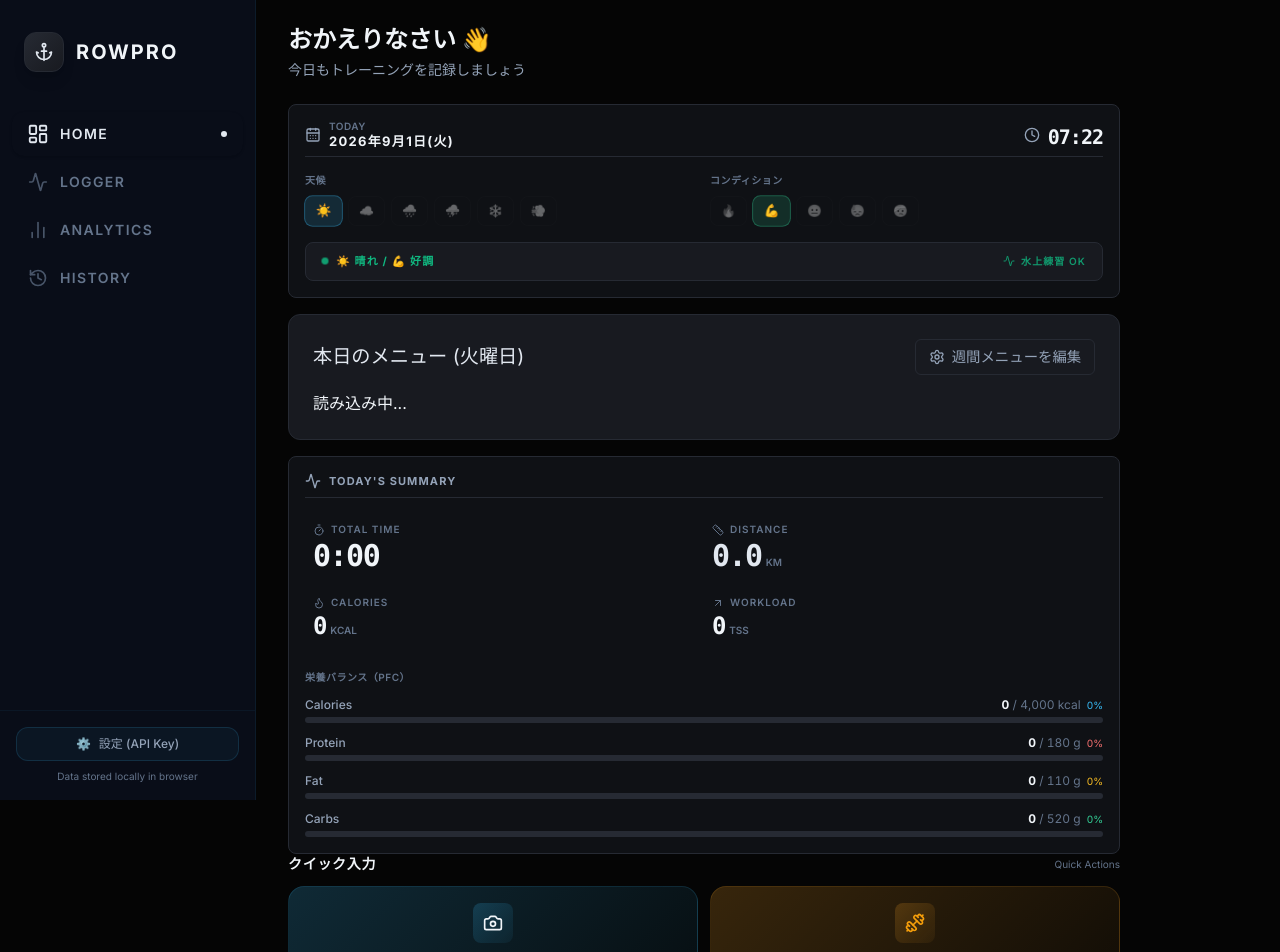
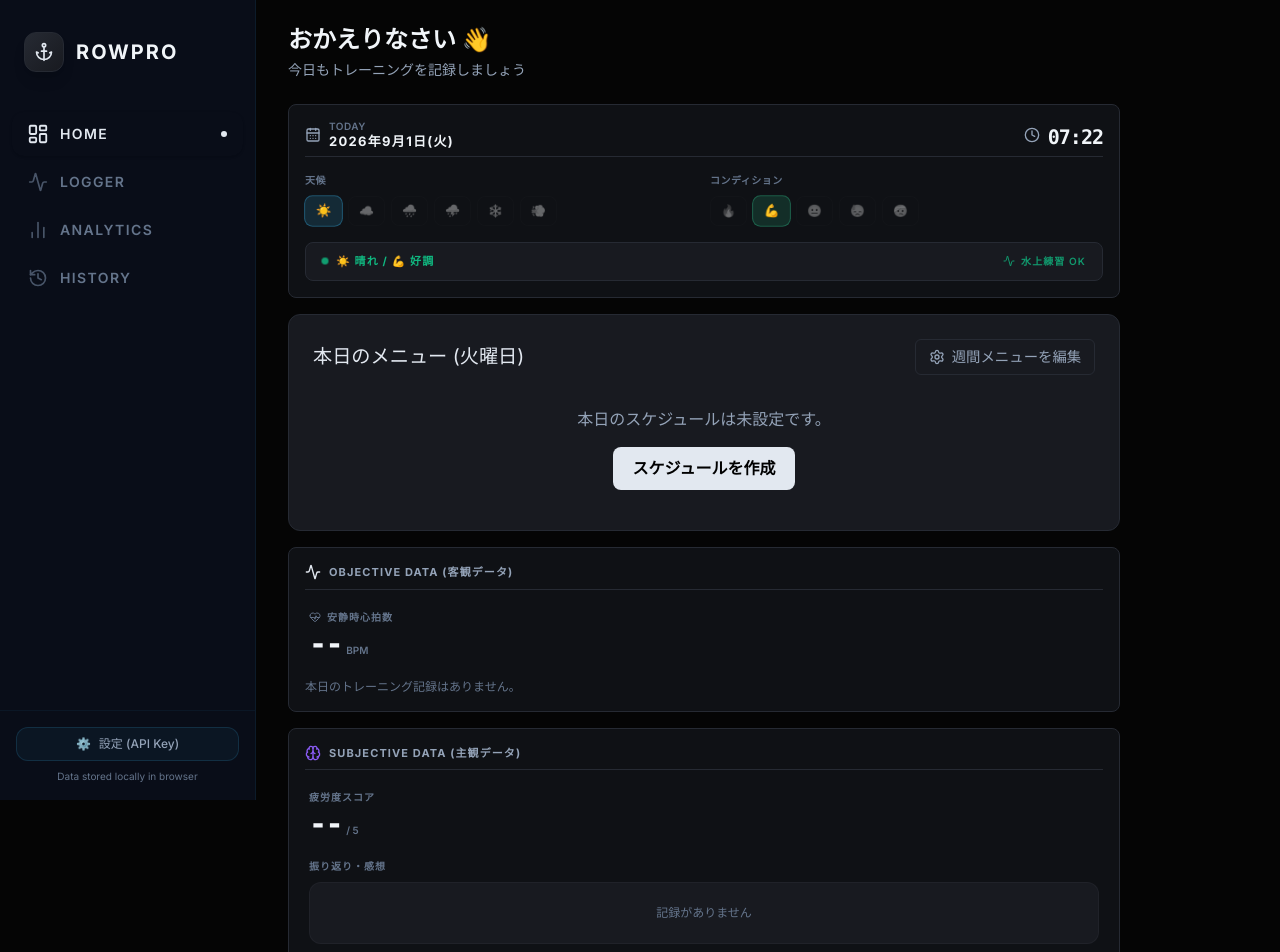
Before and after one commit to K-Uchida-Chem/rowing-app, a React (Vite) app: page / in a window 1280 px wide. Shown: the top 952 px of the page. Built offline with nearby package versions, Linux system fonts and the light colour scheme.

Commit message:
UI Redesign: Group TodayStats into Objective, Subjective, and Physical data

```diff
--- a/src/components/home/TodayStats.jsx
+++ b/src/components/home/TodayStats.jsx
@@ -1,19 +1,19 @@
 import { useState, useEffect } from 'react';
-import { Activity, Flame, Ruler, Timer, ArrowUpRight } from 'lucide-react';
-import { NUTRITION_TARGETS, STRENGTH_EXERCISES } from '../../db/masterData';
-import db from '../../db/database';
+import { Activity, HeartPulse, Brain, Bed, Scale, Trophy } from 'lucide-react';
+import { STRENGTH_EXERCISES } from '../../db/masterData';
+import db, { getBest2kTT } from '../../db/database';
 
 /**
- * Today's summary stats — shows nutrition progress and recent training stats.
+ * Today's summary stats — Shows objective, subjective, and physical data.
  * Shows live data from IndexedDB.
  */
 export default function TodayStats() {
   const [data, setData] = useState({
     ergo: [],
     strength: [],
-    nutrition: [],
+    condition: null,
     bodyWeight: null,
-    sleepHours: null,
+    best2kTT: null,
   });
 
   useEffect(() => {
@@ -21,33 +21,21 @@ export default function TodayStats() {
       const today = new Date().toISOString().split('T')[0];
       const ergo = await db.ergoRecords.where('date').equals(today).toArray();
       const strength = await db.strengthRecords.where('date').equals(today).toArray();
-      const nutrition = await db.nutritionRecords.where('date').equals(today).toArray();
       const bodyWeightList = await db.bodyWeightRecords.where('date').equals(today).toArray();
       const conditionList = await db.conditionRecords.where('date').equals(today).toArray();
+      const bestTT = await getBest2kTT();
 
       setData({
         ergo,
         strength,
-        nutrition,
+        condition: conditionList.length > 0 ? conditionList[0] : null,
         bodyWeight: bodyWeightList.length > 0 ? bodyWeightList[0].weight : null,
-        sleepHours: conditionList.length > 0 ? conditionList[0].sleepHours : null,
+        best2kTT: bestTT,
       });
     };
 
     fetchTodayData();
   }, []);
-
-  // Calculate nutrition totals
-  const nutritionToday = data.nutrition.reduce(
-    (acc, curr) => {
-      acc.calories += curr.calories || 0;
-      acc.protein += curr.protein || 0;
-      acc.fat += curr.fat || 0;
-      acc.carbs += curr.carbs || 0;
-      return acc;
-    },
-    { calories: 0, protein: 0, fat: 0, carbs: 0 }
-  );
 
   // Strength details logic: group by exercise and find max weight
   const strengthSummary = data.strength.reduce((acc, curr) => {
@@ -61,157 +49,97 @@ export default function TodayStats() {
     return acc;
   }, {});
 
-  const targets = NUTRITION_TARGETS;
+  // Calculate 2k TT Diff
+  const today2k = data.ergo.find(r => r.type === '2kTT');
+  let ttDiff = null;
+  if (today2k && data.best2kTT && today2k.time) {
+    const parseSecs = (str) => {
+      if (!str) return 0;
+      const parts = str.split(':');
+      if (parts.length === 2) return parseInt(parts[0]) * 60 + parseFloat(parts[1]);
+      if (parts.length === 3) return parseInt(parts[0]) * 3600 + parseInt(parts[1]) * 60 + parseFloat(parts[2]);
+      return 0;
+    };
+    const todaySecs = parseSecs(today2k.time);
+    const bestSecs = parseSecs(data.best2kTT.time);
 
-  const macros = [
-    {
-      label: 'Calories',
-      current: nutritionToday.calories,
-      target: targets.calories,
-      unit: 'kcal',
-      color: '#38bdf8',
-      gradient: 'linear-gradient(90deg, #38bdf8, #818cf8)',
-    },
-    {
-      label: 'Protein',
-      current: nutritionToday.protein,
-      target: targets.protein,
-      unit: 'g',
-      color: '#f87171',
-      gradient: 'linear-gradient(90deg, #f87171, #fb923c)',
-    },
-    {
-      label: 'Fat',
-      current: nutritionToday.fat,
-      target: targets.fat,
-      unit: 'g',
-      color: '#fbbf24',
-      gradient: 'linear-gradient(90deg, #fbbf24, #f59e0b)',
-    },
-    {
-      label: 'Carbs',
-      current: nutritionToday.carbs,
-      target: targets.carbs,
-      unit: 'g',
-      color: '#34d399',
-      gradient: 'linear-gradient(90deg, #34d399, #10b981)',
-    },
-  ];
+    if (todaySecs > 0 && bestSecs > 0 && today2k.id !== data.best2kTT.id) {
+      const diff = todaySecs - bestSecs;
+      ttDiff = {
+        diffStr: diff > 0 ? `+${diff.toFixed(1)}s` : `${diff.toFixed(1)}s`,
+        isPB: diff < 0,
+        bestTime: data.best2kTT.time
+      };
+    } else if (today2k.id === data.best2kTT.id) {
+      ttDiff = { diffStr: 'New PB!', isPB: true, bestTime: today2k.time };
+    }
+  }
 
-  // Calculate ergo totals for stats
-  const ergoStats = data.ergo.reduce((acc, curr) => {
-    acc.distance += Number(curr.distance) || 0;
-    if (curr.time) {
-      const parts = curr.time.split(':');
-      let secs = 0;
-      if (parts.length === 3) {
-        secs = parseInt(parts[0]) * 3600 + parseInt(parts[1]) * 60 + parseFloat(parts[2]);
-      } else if (parts.length === 2) {
-        secs = parseInt(parts[0]) * 60 + parseFloat(parts[1]);
-      }
-      acc.timeSeconds += secs;
-    }
-    return acc;
-  }, { distance: 0, timeSeconds: 0 });
-
-  const formatTime = (totalSeconds) => {
-    if (!totalSeconds) return '0:00';
-    const h = Math.floor(totalSeconds / 3600);
-    const m = Math.floor((totalSeconds % 3600) / 60);
-    const s = Math.floor(totalSeconds % 60);
-    if (h > 0) return `${h}:${m.toString().padStart(2, '0')}:${s.toString().padStart(2, '0')}`;
-    return `${m}:${s.toString().padStart(2, '0')}`;
-  };
-
-  // Mock TSS based on time/distance, or just use 0 if none
-  const calculateTSS = () => {
-    // Rough estimate: 1 hour of UT2 is roughly 40-50 TSS
-    if (ergoStats.timeSeconds === 0) return 0;
-    return Math.round((ergoStats.timeSeconds / 3600) * 50);
-  };
-
-  const stats = {
-    time: formatTime(ergoStats.timeSeconds),
-    distance: ergoStats.distance,
-    calories: nutritionToday.calories,
-    tss: calculateTSS()
-  };
+  // Combine Memos
+  const memos = [];
+  if (data.condition?.memo) memos.push(`【体調】${data.condition.memo}`);
+  data.ergo.forEach((r, i) => { if (r.memo) memos.push(`【エルゴ${i+1}】${r.memo}`); });
+  data.strength.forEach((r, i) => { if (r.memo) memos.push(`【ウェイト${i+1}】${r.memo}`); });
 
   return (
+    <div className="space-y-4">
+      {/* 1. 客観データ (Objective Data) */}
       <div className="glass-card p-4">
-      <div className="flex items-center justify-between mb-6 border-b border-[var(--color-surface-600)] pb-2">
-        <div className="flex items-center gap-2">
-          <Activity size={16} className="text-[var(--color-text-secondary)]" />
+        <div className="flex items-center gap-2 mb-5 border-b border-[var(--color-surface-600)] pb-2">
+          <Activity size={16} className="text-[var(--color-accent-primary)]" />
           <h2 className="text-[11px] uppercase tracking-widest font-bold text-[var(--color-text-secondary)]">
-            Today's Summary
+            Objective Data (客観データ)
           </h2>
+        </div>
+
+        <div className="grid grid-cols-2 gap-4 mb-5 px-1">
+          <div className="flex flex-col">
+            <div className="flex items-center gap-1.5 text-[10px] uppercase tracking-widest font-semibold text-[var(--color-text-muted)] mb-1">
+              <HeartPulse size={12} /> 安静時心拍数
+            </div>
+            <div className="flex items-baseline gap-1">
+              <span className="text-3xl font-bold font-mono tracking-tighter text-[var(--color-text-primary)] leading-none">
+                {data.condition?.restingHR || '--'}
+              </span>
+              <span className="text-[10px] font-semibold text-[var(--color-text-muted)] uppercase">bpm</span>
             </div>
           </div>
 
-      <div className="grid grid-cols-2 gap-x-4 gap-y-6 mb-8 mt-2 px-2">
+          {today2k && ttDiff && (
             <div className="flex flex-col">
               <div className="flex items-center gap-1.5 text-[10px] uppercase tracking-widest font-semibold text-[var(--color-text-muted)] mb-1">
-            <Timer size={12} /> Total Time
+                <Trophy size={12} /> 2k TT 差分
               </div>
-          <div className="text-3xl font-bold font-mono tracking-tighter text-[var(--color-text-primary)] leading-none">
-            {stats.time}
+              <div className="flex items-baseline gap-1">
+                <span className={`text-2xl font-bold font-mono tracking-tighter leading-none ${ttDiff.isPB ? 'text-[var(--color-accent-success)]' : 'text-[var(--color-accent-warning)]'}`}>
+                  {ttDiff.diffStr}
+                </span>
+                <span className="text-[10px] font-semibold text-[var(--color-text-muted)] uppercase ml-1">
+                  (PB: {ttDiff.bestTime})
+                </span>
               </div>
             </div>
-
-        <div className="flex flex-col">
-          <div className="flex items-center gap-1.5 text-[10px] uppercase tracking-widest font-semibold text-[var(--color-text-muted)] mb-1">
-            <Ruler size={12} /> Distance
-          </div>
-          <div className="flex items-baseline gap-1">
-            <span className="text-3xl font-bold font-mono tracking-tighter text-[var(--color-accent-primary)] leading-none">
-              {(stats.distance / 1000).toFixed(1)}
-            </span>
-            <span className="text-[10px] font-semibold text-[var(--color-text-muted)] uppercase">km</span>
-          </div>
+          )}
         </div>
 
-        <div className="flex flex-col">
-          <div className="flex items-center gap-1.5 text-[10px] uppercase tracking-widest font-semibold text-[var(--color-text-muted)] mb-1">
-            <Flame size={12} /> Calories
-          </div>
-          <div className="flex items-baseline gap-1">
-            <span className="text-2xl font-bold font-mono tracking-tighter text-[var(--color-text-primary)] leading-none">
-              {stats.calories}
-            </span>
-            <span className="text-[10px] font-semibold text-[var(--color-text-muted)] uppercase">kcal</span>
-          </div>
-        </div>
-
-        <div className="flex flex-col">
-          <div className="flex items-center gap-1.5 text-[10px] uppercase tracking-widest font-semibold text-[var(--color-text-muted)] mb-1">
-            <ArrowUpRight size={12} /> Workload
-          </div>
-          <div className="flex items-baseline gap-1">
-            <span className="text-2xl font-bold font-mono tracking-tighter text-[var(--color-text-primary)] leading-none">
-              {stats.tss}
-            </span>
-            <span className="text-[10px] font-semibold text-[var(--color-text-muted)] uppercase">TSS</span>
-          </div>
-        </div>
-      </div>
-
-      {/* Detailed Training Summary */}
-      {(data.ergo.length > 0 || Object.keys(strengthSummary).length > 0) && (
-        <div className="mb-5 space-y-3">
-          <p className="text-[10px] text-[var(--color-text-muted)] font-semibold uppercase tracking-wider">
-            トレーニング内容
-          </p>
+        <div className="space-y-3">
+          {data.ergo.length === 0 && Object.keys(strengthSummary).length === 0 && (
+             <p className="text-xs text-[var(--color-text-muted)]">本日のトレーニング記録はありません。</p>
+          )}
 
           {data.ergo.length > 0 && (
             <div className="p-3 rounded-xl bg-[var(--color-surface-600)] border border-[rgba(226,232,240,0.08)]">
-              <p className="text-[11px] uppercase tracking-widest font-bold text-[var(--color-text-primary)] mb-1">エルゴ</p>
+              <p className="text-[11px] uppercase tracking-widest font-bold text-[var(--color-text-primary)] mb-2">エルゴ</p>
               {data.ergo.map((r, i) => (
-                <div key={i} className="text-xs text-[var(--color-text-primary)] mt-1">
-                  <span className="inline-block w-8 text-[var(--color-text-muted)]">{r.type}</span>
-                  {r.time && r.distance ? `${r.time} (${r.distance}m)` : (r.time || `${r.distance}m`)}
+                <div key={i} className="text-xs text-[var(--color-text-secondary)] mt-1.5 flex flex-wrap gap-x-2.5 items-center">
+                  <span className="font-bold text-[var(--color-text-primary)] inline-block min-w-[36px]">{r.type}</span>
+                  {r.distance && <span>{r.distance}m</span>}
+                  {r.time && <span>{r.time}</span>}
+                  {r.split && <span>({r.split}/500m)</span>}
+                  {r.rate && <span>SR{r.rate}</span>}
                   {r.intervals && r.intervals.length > 0 && (
-                    <span className="text-[var(--color-text-secondary)] ml-1">
-                      {` - ${r.intervals.length} intervals`}
+                    <span className="text-[10px] text-[var(--color-text-muted)] ml-auto">
+                      {r.intervals.length} sets
                     </span>
                   )}
                 </div>
@@ -221,56 +149,91 @@ export default function TodayStats() {
 
           {Object.keys(strengthSummary).length > 0 && (
             <div className="p-3 rounded-xl bg-[var(--color-surface-600)] border border-[rgba(226,232,240,0.08)]">
-              <p className="text-[11px] uppercase tracking-widest font-bold text-[var(--color-text-primary)] mb-1">ウェイト</p>
-              {Object.entries(strengthSummary).map(([exerciseId, stats], i) => {
+              <p className="text-[11px] uppercase tracking-widest font-bold text-[var(--color-text-primary)] mb-2">ウェイト</p>
+              {Object.entries(strengthSummary).map(([exerciseId, s], i) => {
                 const exerciseName = STRENGTH_EXERCISES[exerciseId]?.name || exerciseId;
                 return (
-                  <div key={i} className="text-xs text-[var(--color-text-primary)] mt-1 flex justify-between">
+                  <div key={i} className="text-xs text-[var(--color-text-primary)] mt-1.5 flex justify-between">
                     <span>{exerciseName}</span>
-                    <span className="text-[var(--color-text-secondary)]">{stats.maxWeight}kg / {stats.sets} sets</span>
+                    <span className="text-[var(--color-text-secondary)]">{s.maxWeight}kg / {s.sets} sets</span>
                   </div>
                 );
               })}
             </div>
           )}
         </div>
-      )}
+      </div>
 
-      {/* PFC Progress */}
-      <div className="space-y-3">
-        <p className="text-[10px] text-[var(--color-text-muted)] font-semibold uppercase tracking-wider">
-          栄養バランス（PFC）
-        </p>
-        {macros.map((macro) => {
-          const pct = Math.min(100, Math.round((macro.current / macro.target) * 100));
-          return (
-            <div key={macro.label}>
-              <div className="flex items-center justify-between mb-1">
-                <span className="text-xs font-medium text-[var(--color-text-secondary)]">
-                  {macro.label}
+      {/* 2. 主観データ (Subjective Data) */}
+      <div className="glass-card p-4">
+        <div className="flex items-center gap-2 mb-5 border-b border-[var(--color-surface-600)] pb-2">
+          <Brain size={16} className="text-[var(--color-accent-purple)]" />
+          <h2 className="text-[11px] uppercase tracking-widest font-bold text-[var(--color-text-secondary)]">
+            Subjective Data (主観データ)
+          </h2>
+        </div>
+
+        <div className="flex flex-col mb-5 px-1">
+          <div className="flex items-center gap-1.5 text-[10px] uppercase tracking-widest font-semibold text-[var(--color-text-muted)] mb-1">
+            疲労度スコア
+          </div>
+          <div className="flex items-baseline gap-1">
+            <span className="text-3xl font-bold font-mono tracking-tighter text-[var(--color-text-primary)] leading-none">
+              {data.condition?.fatigueScore || '--'}
             </span>
-                <span className="text-xs text-[var(--color-text-muted)] tabular-nums">
-                  <span className="font-bold text-[var(--color-text-primary)]">{macro.current.toLocaleString()}</span>
-                  {' / '}
-                  {macro.target.toLocaleString()} {macro.unit}
-                  <span className="ml-1.5 text-[10px]" style={{ color: macro.color }}>
-                    {pct}%
-                  </span>
-                </span>
-              </div>
-              <div className="progress-bar">
-                <div
-                  className="progress-bar-fill"
-                  style={{
-                    width: `${pct}%`,
-                    background: macro.gradient,
-                  }}
-                />
+            <span className="text-[10px] font-semibold text-[var(--color-text-muted)] uppercase">/ 5</span>
           </div>
         </div>
-          );
-        })}
+
+        <div className="px-1">
+          <div className="text-[10px] uppercase tracking-widest font-semibold text-[var(--color-text-muted)] mb-2">
+            振り返り・感想
           </div>
+          <div className="text-xs text-[var(--color-text-secondary)] leading-relaxed space-y-2 bg-[var(--color-surface-700)] p-3 rounded-xl border border-[rgba(226,232,240,0.04)]">
+            {memos.length > 0 ? (
+              memos.map((m, i) => <p key={i}>{m}</p>)
+            ) : (
+              <p className="text-[var(--color-text-muted)] text-center py-2">記録がありません</p>
+            )}
+          </div>
+        </div>
+      </div>
+
+      {/* 3. 身体データ (Physical Data) */}
+      <div className="glass-card p-4">
+        <div className="flex items-center gap-2 mb-5 border-b border-[var(--color-surface-600)] pb-2">
+          <Bed size={16} className="text-[var(--color-accent-success)]" />
+          <h2 className="text-[11px] uppercase tracking-widest font-bold text-[var(--color-text-secondary)]">
+            Physical Data (身体データ)
+          </h2>
+        </div>
+
+        <div className="grid grid-cols-2 gap-4 px-1">
+          <div className="flex flex-col">
+            <div className="flex items-center gap-1.5 text-[10px] uppercase tracking-widest font-semibold text-[var(--color-text-muted)] mb-1">
+              <Bed size={12} /> 睡眠時間
+            </div>
+            <div className="flex items-baseline gap-1">
+              <span className="text-3xl font-bold font-mono tracking-tighter text-[var(--color-text-primary)] leading-none">
+                {data.condition?.sleepHours || '--'}
+              </span>
+              <span className="text-[10px] font-semibold text-[var(--color-text-muted)] uppercase">h</span>
+            </div>
+          </div>
+          <div className="flex flex-col">
+            <div className="flex items-center gap-1.5 text-[10px] uppercase tracking-widest font-semibold text-[var(--color-text-muted)] mb-1">
+              <Scale size={12} /> 体重
+            </div>
+            <div className="flex items-baseline gap-1">
+              <span className="text-3xl font-bold font-mono tracking-tighter text-[var(--color-text-primary)] leading-none">
+                {data.bodyWeight || '--'}
+              </span>
+              <span className="text-[10px] font-semibold text-[var(--color-text-muted)] uppercase">kg</span>
+            </div>
+          </div>
+        </div>
+      </div>
+
     </div>
   );
 }
--- a/src/components/logger/ConditionLogger.jsx
+++ b/src/components/logger/ConditionLogger.jsx
@@ -16,6 +16,8 @@ export default function ConditionLogger() {
   const [windDirection, setWindDirection] = useState('none');
   const [windSpeed, setWindSpeed] = useState('');
   const [condition, setCondition] = useState('');
+  const [fatigueScore, setFatigueScore] = useState(3);
+  const [restingHR, setRestingHR] = useState('');
   const [sleepHours, setSleepHours] = useState('');
   const [overallRPE, setOverallRPE] = useState(5);
   const [memo, setMemo] = useState('');
@@ -32,6 +34,8 @@ export default function ConditionLogger() {
         windDirection,
         windSpeed,
         condition,
+        fatigueScore,
+        restingHR: restingHR ? Number(restingHR) : null,
         sleepHours: sleepHours ? Number(sleepHours) : null,
         overallRPE,
         memo,
@@ -50,7 +54,10 @@ export default function ConditionLogger() {
     setWeather('');
     setWindDirection('none');
     setWindSpeed('');
+    setWindSpeed('');
     setCondition('');
+    setFatigueScore(3);
+    setRestingHR('');
     setSleepHours('');
     setOverallRPE(5);
     setMemo('');
@@ -174,18 +181,55 @@ export default function ConditionLogger() {
           </div>
         </div>
 
+        <div className="mb-4">
+          <label className="text-[10px] text-[var(--color-text-muted)] font-semibold uppercase tracking-wider mb-1.5 block">
+            主観的疲労度 (1:絶好調 〜 5:激しい疲労)
+          </label>
+          <div className="flex gap-2">
+            {[1, 2, 3, 4, 5].map(score => (
+              <button
+                key={score}
+                onClick={() => setFatigueScore(score)}
+                className={`
+                  flex-1 py-2 rounded-xl border text-sm font-bold cursor-pointer transition-colors duration-200
+                  ${fatigueScore === score
+                    ? 'bg-[rgba(56,189,248,0.12)] border-[var(--color-accent-primary)] text-[var(--color-accent-primary)]'
+                    : 'bg-transparent border-[rgba(56,189,248,0.06)] text-[var(--color-text-secondary)] hover:border-[rgba(56,189,248,0.15)]'
+                  }
+                `}
+              >
+                {score}
+              </button>
+            ))}
+          </div>
+        </div>
+
+        <div className="grid grid-cols-2 gap-3">
           <div>
             <label className="text-[10px] text-[var(--color-text-muted)] font-semibold uppercase tracking-wider mb-1.5 block">
-            睡眠時間 (時間)
+              安静時心拍数 (bpm)
+            </label>
+            <input
+              type="number"
+              value={restingHR}
+              onChange={(e) => setRestingHR(e.target.value)}
+              placeholder="例: 45"
+              className="w-full px-3 py-2.5 rounded-xl bg-[var(--color-surface-700)] border border-[rgba(56,189,248,0.08)] text-[var(--color-text-primary)] text-sm outline-none transition-all duration-200 focus:border-[rgba(56,189,248,0.3)] tabular-nums"
+            />
+          </div>
+          <div>
+            <label className="text-[10px] text-[var(--color-text-muted)] font-semibold uppercase tracking-wider mb-1.5 block">
+              睡眠時間 (h)
             </label>
             <input
               type="number"
               step="0.5"
               value={sleepHours}
               onChange={(e) => setSleepHours(e.target.value)}
-            placeholder="7.5"
-            className="w-32 px-3 py-2.5 rounded-xl bg-[var(--color-surface-700)] border border-[rgba(56,189,248,0.08)] text-[var(--color-text-primary)] text-sm outline-none transition-all duration-200 focus:border-[rgba(56,189,248,0.3)] tabular-nums"
+              placeholder="例: 7.5"
+              className="w-full px-3 py-2.5 rounded-xl bg-[var(--color-surface-700)] border border-[rgba(56,189,248,0.08)] text-[var(--color-text-primary)] text-sm outline-none transition-all duration-200 focus:border-[rgba(56,189,248,0.3)] tabular-nums"
             />
+          </div>
         </div>
       </div>
 
```
Also changed, not shown: src/db/database.js (+27 -0 lines). Lines whose indentation alone changed are shown as unchanged.
